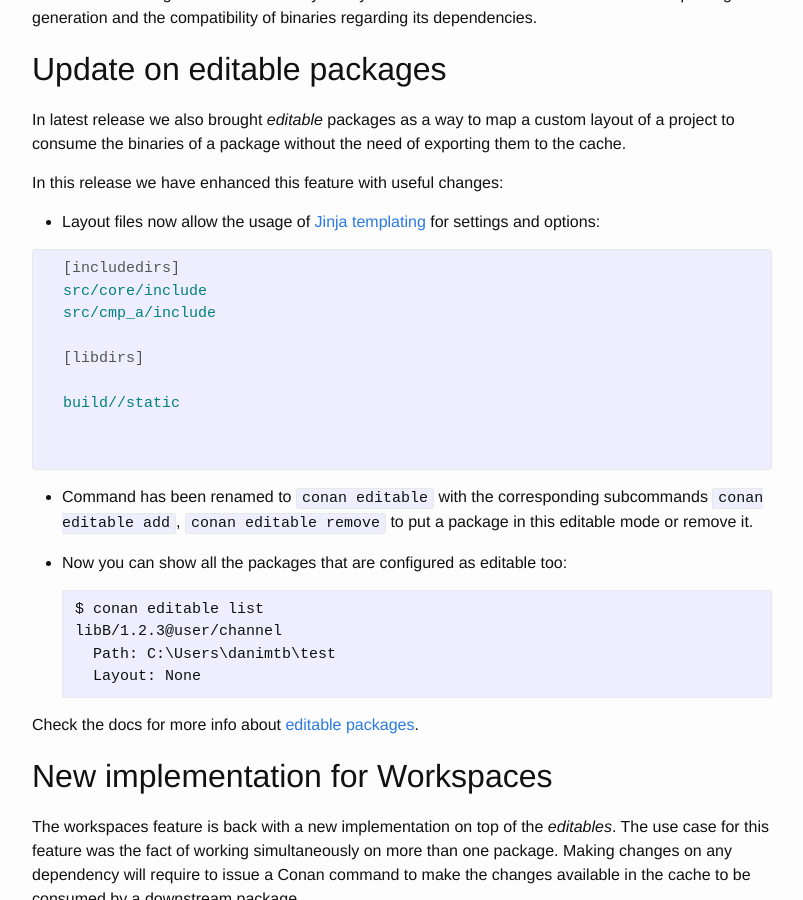
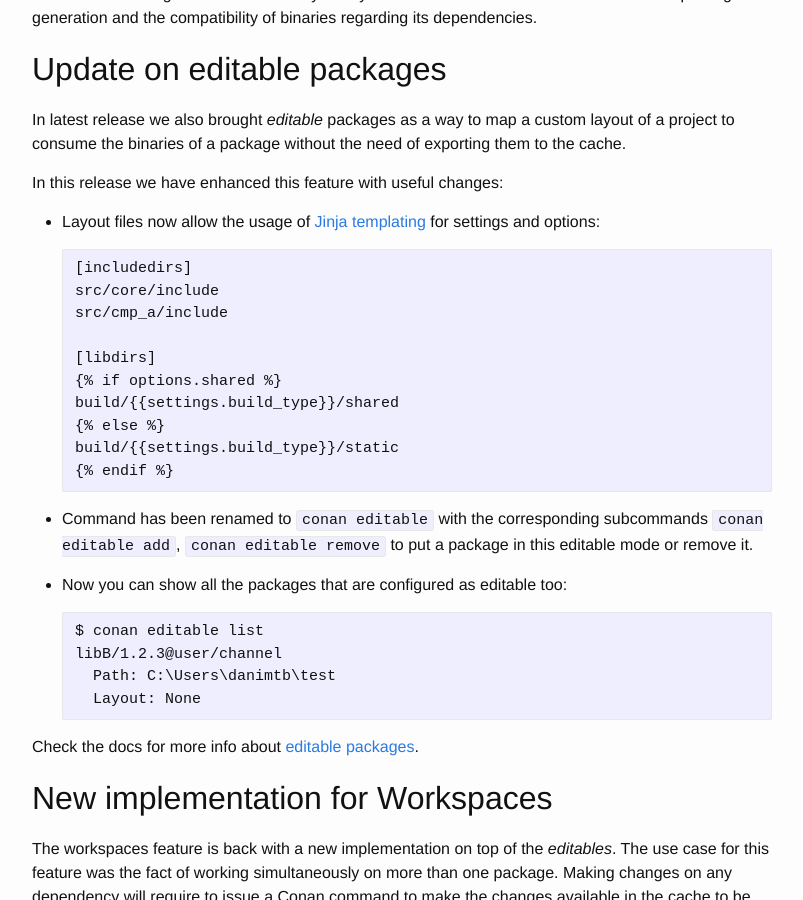
Before and after one commit to conan-io/conan-io.github.io, a Jekyll site: the page built from _posts/2019-03-11-New-conan-release-1-13.markdown, in a window 1280 px wide and 900 px high, scrolled down 4939 px. Shown: the whole window, without its empty margins (238-1041 px from the left). Built offline with Jekyll 4.4.1, drawn with Linux system fonts in a browser that asks for light colours; comment, search, counter and statistics services are not loaded.

Commit message:
fix jinja

````diff
--- a/_posts/2019-03-11-New-conan-release-1-13.markdown
+++ b/_posts/2019-03-11-New-conan-release-1-13.markdown
@@ -224,8 +224,8 @@ In this release we have enhanced this feature with useful changes:
 
 - Layout files now allow the usage of [Jinja templating](http://jinja.pocoo.org/) for settings and options:
 
-  {% highlight ini %}
-  [includedirs]
+  ```
+  {% raw %}[includedirs]
   src/core/include
   src/cmp_a/include
 
@@ -234,8 +234,8 @@ In this release we have enhanced this feature with useful changes:
   build/{{settings.build_type}}/shared
   {% else %}
   build/{{settings.build_type}}/static
-  {% endif %}
-  {% endhighlight %}
+  {% endif %}{% endraw %}
+  ```
 
 - Command has been renamed to ``conan editable`` with the corresponding subcommands ``conan editable add``,
   ``conan editable remove`` to put a package in this editable mode or remove it.
````
